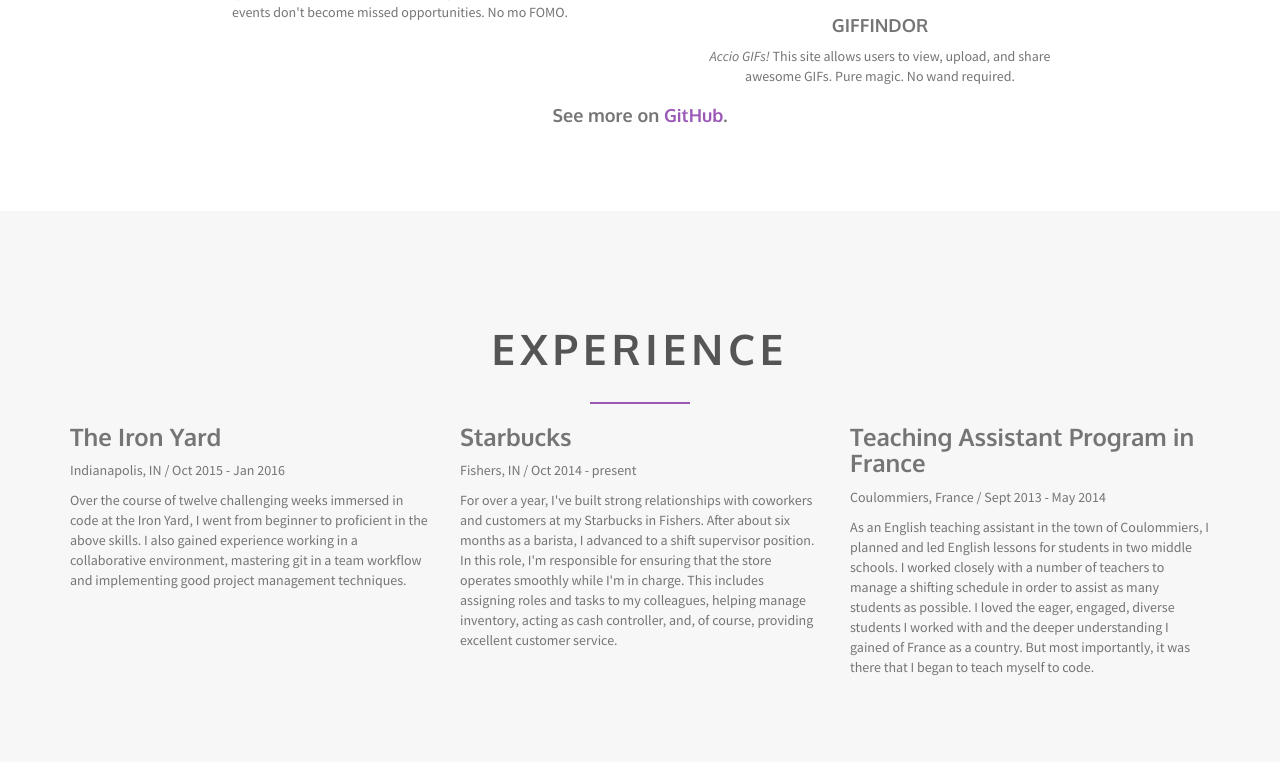
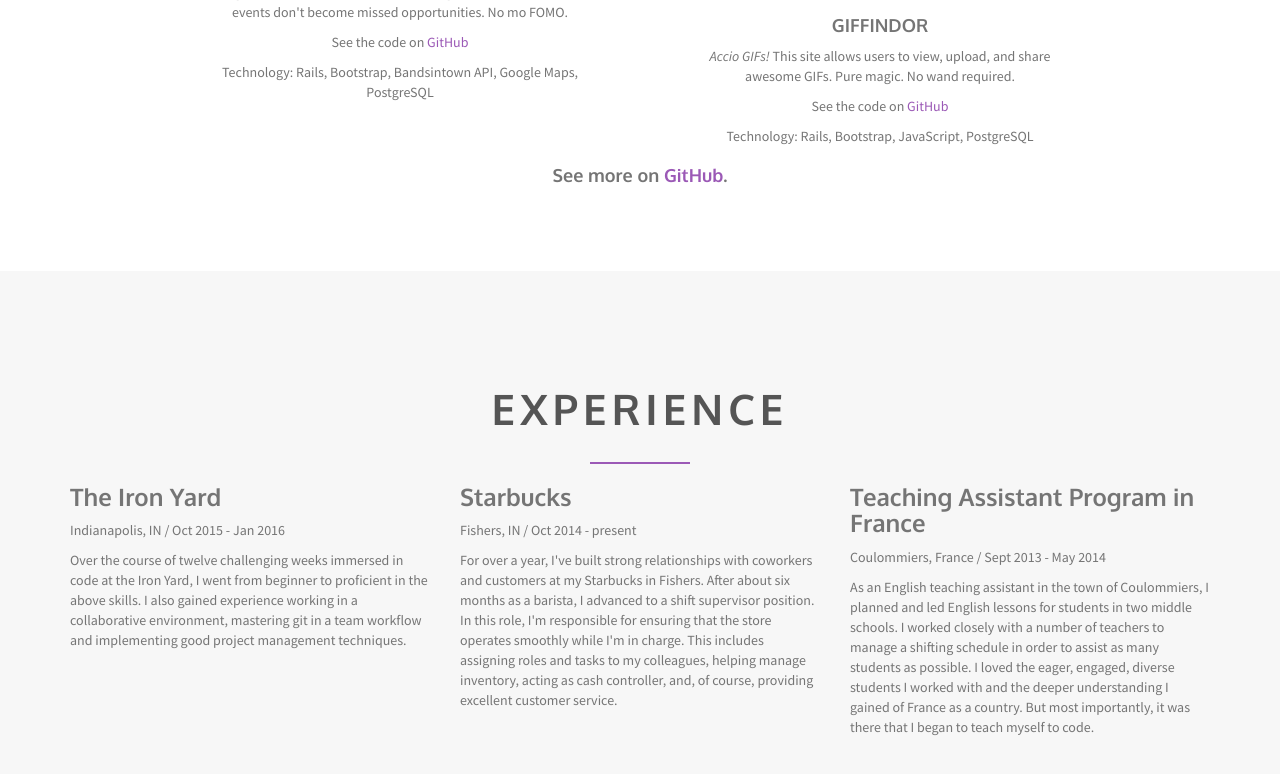
Before and after one commit to angiemartaus/angiemartaus.github.io, a plain HTML site: page index.html in a window 1280 px wide. Shown: the part 2434-3208 px from the top of the page. Drawn offline with Linux system fonts and the light colour scheme.

Commit message:
More on projects

```diff
--- a/index.html
+++ b/index.html
@@ -180,10 +180,12 @@
             </div>
             <div class="col-xs-6 container" style="padding-top: 20px">
               <div class="col-xs-10 col-xs-offset-2 container">
-                <a href="https://github.com/angiemartaus/indy-live"><img src="img/indy-live.jpg"></a>
+                <a href="http://indy-live.herokuapp.com/"><img src="img/indy-live.jpg"></a>
                 <div class="container-fluid" style="padding-top: 15px">
                   <h4 style="text-align: center">INDY LIVE</h4>
                   <p style="text-align: center">My final Iron Yard project. This site uses the Bandsintown API to display upcoming live events in the Indianapolis area and taps into Google Maps to show venue locations. With an account, users can organize concerts in their planner and get reminders so those events don't become missed opportunities. No mo FOMO.</p>
+                  <p style="text-align: center">See the code on <a href="https://github.com/angiemartaus/indy-live">GitHub</a></p>
+                  <p style="text-align: center">Technology: Rails, Bootstrap, Bandsintown API, Google Maps, PostgreSQL</p>
                 </div>
               </div>
             </div>
@@ -193,6 +195,8 @@
                 <div class="container-fluid" style="padding-top: 18px">
                   <h4 style="text-align: center">GIFFINDOR</h4>
                   <p style="text-align: center"><em>Accio GIFs!</em> This site allows users to view, upload, and share awesome GIFs. Pure magic. No wand required.</p>
+                  <p style="text-align: center">See the code on <a href="https://github.com/angiemartaus/giffindor">GitHub</a></p>
+                  <p style="text-align: center">Technology: Rails, Bootstrap, JavaScript, PostgreSQL</p>
                 </div>
               </div>
             </div>
```
